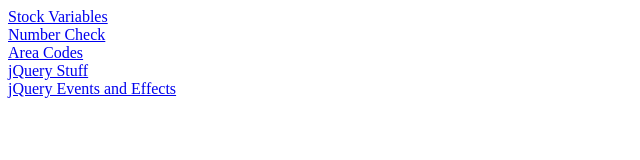
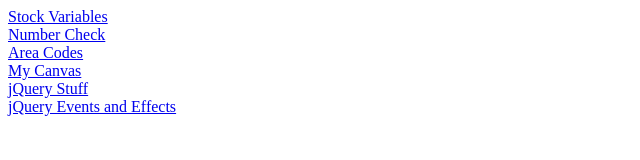
Before and after one commit to Lizzet4/lizzet4.github.io, a plain HTML site: page index.html in a window 1280 px wide. Shown: the whole page, without its empty margins (0-640 px from the left). Drawn offline with Linux system fonts and the light colour scheme.

Commit message:
Update index.html

```diff
--- a/index.html
+++ b/index.html
@@ -13,6 +13,7 @@
 <a href="https://github.com/Lizzet4/StockVariables">Stock Variables</a><br>
 <a href="https://github.com/Lizzet4/NumberCheck/blob/main/NumbersCheck.html">Number Check</a><br>
 <a href="https://github.com/Lizzet4/NumberCheck/blob/main/AreaCodes.html">Area Codes</a><br>
+<a href="https://github.com/Lizzet4/NumberCheck/blob/main/AreaCodes.html">My Canvas</a><br>
 <a href="https://github.com/Lizzet4/jQuery/blob/main/jQuery.html">jQuery Stuff</a><br>
 <a href="https://github.com/Lizzet4/jQueryEvent/blob/main/jQuery.html">jQuery Events and Effects</a>
 </div>
```
